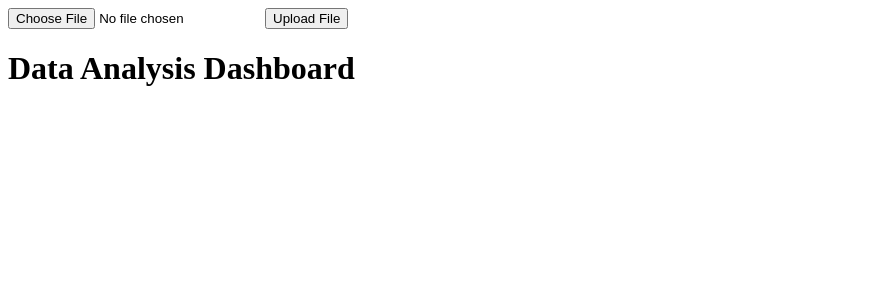
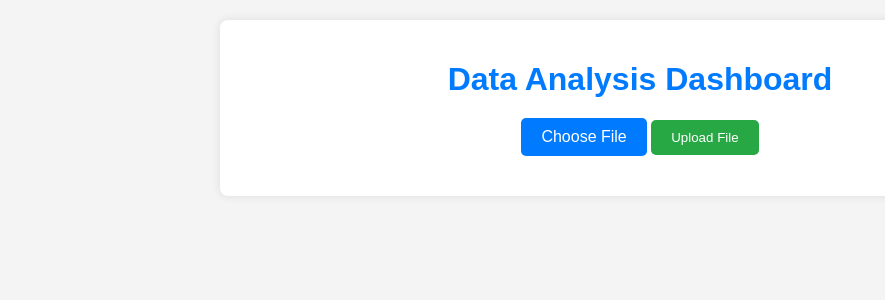
Before and after one commit to SSF369/DAProject, a Flask app: page / in a window 1280 px wide. Shown: the top 300 px of the page, without its empty margins (0-885 px from the left). Run offline with Flask 3, Linux system fonts and the light colour scheme.

Commit message:
Styling add

```diff
--- a/templates/index.html
+++ b/templates/index.html
@@ -4,50 +4,128 @@
     <meta charset="UTF-8">
     <meta name="viewport" content="width=device-width, initial-scale=1.0">
     <title>Data Analysis Dashboard</title>
+    <style>
+        body {
+            font-family: Arial, sans-serif;
+            background-color: #f4f4f4;
+            color: #333;
+            margin: 0;
+            padding: 0;
+        }
+
+        .container {
+            max-width: 800px;
+            margin: 20px auto;
+            padding: 20px;
+            background-color: #fff;
+            box-shadow: 0 0 10px rgba(0, 0, 0, 0.1);
+            border-radius: 8px;
+        }
+
+        h1 {
+            color: #007bff;
+            text-align: center;
+            margin-bottom: 20px;
+        }
+
+        form {
+            text-align: center;
+            margin-bottom: 20px;
+        }
+
+        input[type="file"] {
+            display: none;
+        }
+
+        .custom-file-upload {
+            display: inline-block;
+            background-color: #007bff;
+            color: #fff;
+            border: none;
+            padding: 10px 20px;
+            border-radius: 5px;
+            cursor: pointer;
+        }
+
+        button[type="submit"] {
+            background-color: #28a745;
+            color: #fff;
+            border: none;
+            padding: 10px 20px;
+            border-radius: 5px;
+            cursor: pointer;
+        }
+
+        button[type="submit"]:hover,
+        .custom-file-upload:hover {
+            background-color: #218838;
+        }
+
+        .error {
+            color: #dc3545;
+            text-align: center;
+            margin-bottom: 20px;
+        }
+
+        .result {
+            margin-top: 20px;
+        }
+
+        .result h2 {
+            color: #007bff;
+            margin-bottom: 10px;
+        }
+
+        .insights ul {
+            list-style-type: none;
+            padding: 0;
+        }
+
+        .insights li {
+            margin-bottom: 5px;
+        }
+
+        .visualization img {
+            display: block;
+            max-width: 100%;
+            margin: 20px auto;
+        }
+    </style>
 </head>
 <body>
+    <div class="container">
+        <h1>Data Analysis Dashboard</h1>
         <form method="POST" enctype="multipart/form-data">
-        <input type="file" name="file">
+            <label for="file" class="custom-file-upload">Choose File</label>
+            <input type="file" id="file" name="file">
             <button type="submit">Upload File</button>
         </form>
-    <h1>Data Analysis Dashboard</h1>
 
         {% if error %}
-        <p>{{ error }}</p>
+            <p class="error">{{ error }}</p>
         {% endif %}
 
         {% if result %}
-        <!-- Display Descriptive Statistics -->
-        <div>
+            <div class="result">
                 <h2>Descriptive Statistics</h2>
                 {{ descriptive_stats | safe }}
-        </div>
 
-        <!-- Display Data Summary -->
-        <div>
                 <h2>Data Summary</h2>
                 <p>{{ data_summary }}</p>
-        </div>
 
-        <!-- Display Potential Information -->
-        <div>
                 <h2>Insights of Dataset</h2>
-            <ul>
+                <ul class="insights">
                     {% for insight in potential_info %}
                         <li>{{ insight }}</li>
                     {% endfor %}
                 </ul>
-        </div>
 
-
-        <!-- Display Data Visualization -->
-        <div>
                 <h2>Data Visualization</h2>
+                <div class="visualization">
                     <img src="{{ url_for('static', filename='pairplot.png') }}" alt="Pairplot of Numerical Variables">
                 </div>
-
+            </div>
         {% endif %}
-
-
+    </div>
 </body>
 </html>
```
Also changed, not shown: static/pairplot.png. Lines whose indentation alone changed are shown as unchanged.
